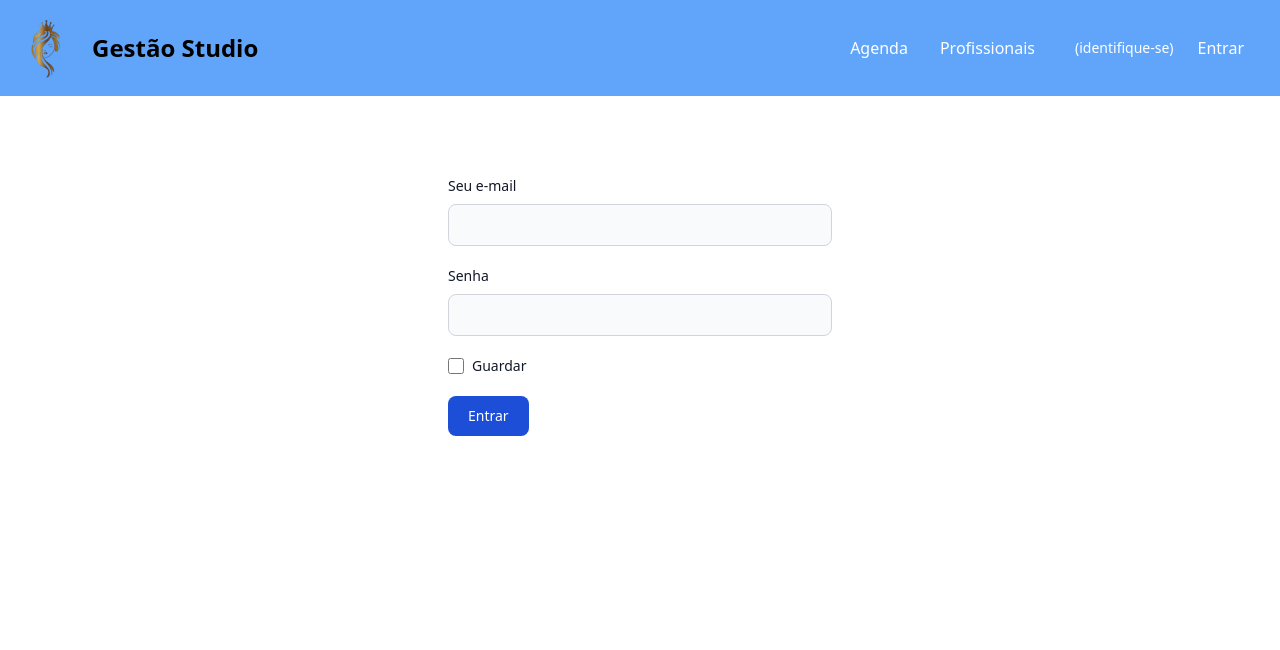
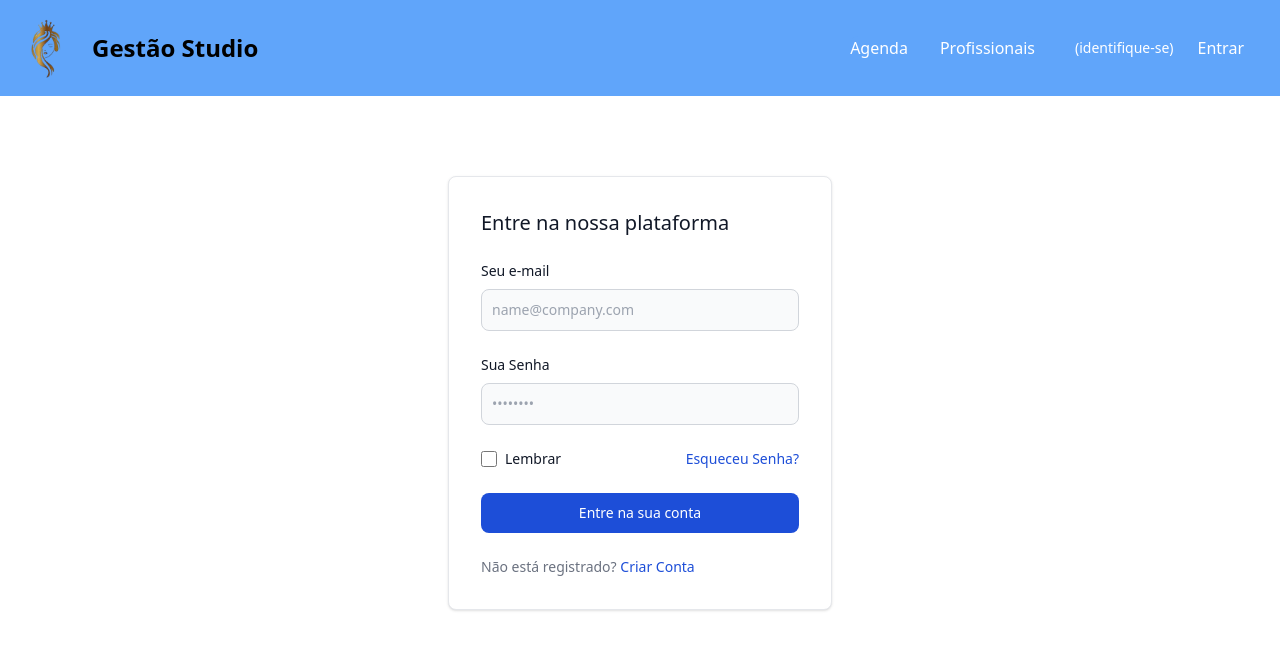
Before and after one commit to williamvellozodeavila/Projeto_Integrador, a Next.js app in the folder gs_cliente/: page /login in a window 1280 px wide. Shown: the top 650 px of the page. Built offline with nearby package versions, Linux system fonts and the light colour scheme.

Commit message:
Alterações em Login

```diff
--- a/gs_cliente/src/app/login/page.tsx
+++ b/gs_cliente/src/app/login/page.tsx
@@ -1,31 +1,35 @@
 export default function Login () {
     return (
 
-        <form className="mt-20 max-w-sm mx-auto">
-            <div className="mb-5">
-                <label htmlFor="email" className="block mb-2 text-sm font-medium text-gray-900 dark:text-white">
-                    Seu e-mail
-                </label>
-                <input type="email" id="email" className="bg-gray-50 border border-gray-300 text-gray-900 text-sm rounded-lg focus:ring-blue-500 focus:border-blue-500 block w-full p-2.5 dark:bg-gray-700 dark:border-gray-600 dark:placeholder-gray-400 dark:text-white dark:focus:ring-blue-500 dark:focus:border-blue-500" required />
-            </div>
-            <div className="mb-5">
-                <label htmlFor="password" className="block mb-2 text-sm font-medium text-gray-900 dark:text-white">
-                    Senha
-                </label>
-                <input type="password" id="password" className="bg-gray-50 border border-gray-300 text-gray-900 text-sm rounded-lg focus:ring-blue-500 focus:border-blue-500 block w-full p-2.5 dark:bg-gray-700 dark:border-gray-600 dark:placeholder-gray-400 dark:text-white dark:focus:ring-blue-500 dark:focus:border-blue-500" required />
-            </div>
-            <div className="flex items-start mb-5">
-                <div className="flex items-center h-5">
-                    <input id="remember" type="checkbox" value="" className="w-4 h-4 border border-gray-300 rounded bg-gray-50 focus:ring-3 focus:ring-blue-300 dark:bg-gray-700 dark:border-gray-600 dark:focus:ring-blue-600 dark:ring-offset-gray-800 dark:focus:ring-offset-gray-800" required />
+
+
+        <div className="mt-20 max-w-sm mx-auto bg-white border border-gray-200 rounded-lg shadow sm:p-6 md:p-8 dark:bg-gray-800 dark:border-gray-700">
+            <form className="space-y-6" action="#">
+                <h5 className="text-xl font-medium text-gray-900 dark:text-white">Entre na nossa plataforma</h5>
+                <div>
+                    <label htmlFor="email" className="block mb-2 text-sm font-medium text-gray-900 dark:text-white">Seu e-mail</label>
+                    <input type="email" name="email" id="email" className="bg-gray-50 border border-gray-300 text-gray-900 text-sm rounded-lg focus:ring-blue-500 focus:border-blue-500 block w-full p-2.5 dark:bg-gray-600 dark:border-gray-500 dark:placeholder-gray-400 dark:text-white" placeholder="name@company.com" required />
                 </div>
-                    <label htmlFor="remember" className="ms-2 text-sm font-medium text-gray-900 dark:text-gray-300">
-                        Guardar
-                    </label>
+                <div>
+                    <label htmlFor="password" className="block mb-2 text-sm font-medium text-gray-900 dark:text-white">Sua Senha</label>
+                    <input type="password" name="password" id="password" placeholder="••••••••" className="bg-gray-50 border border-gray-300 text-gray-900 text-sm rounded-lg focus:ring-blue-500 focus:border-blue-500 block w-full p-2.5 dark:bg-gray-600 dark:border-gray-500 dark:placeholder-gray-400 dark:text-white" required />
                 </div>
-                    <button type="submit" className="text-white bg-blue-700 hover:bg-blue-800 focus:ring-4 focus:outline-none focus:ring-blue-300 font-medium rounded-lg text-sm w-full sm:w-auto px-5 py-2.5 text-center dark:bg-blue-600 dark:hover:bg-blue-700 dark:focus:ring-blue-800">
-                        Entrar
-                    </button>
-        </form>
+                <div className="flex items-start">
+                    <div className="flex items-start">
+                        <div className="flex items-center h-5">
+                            <input id="remember" type="checkbox" value="" className="w-4 h-4 border border-gray-300 rounded bg-gray-50 focus:ring-3 focus:ring-blue-300 dark:bg-gray-700 dark:border-gray-600 dark:focus:ring-blue-600 dark:ring-offset-gray-800 dark:focus:ring-offset-gray-800" required />
+                        </div>
+                        <label htmlFor="remember" className="ms-2 text-sm font-medium text-gray-900 dark:text-gray-300">Lembrar</label>
+                    </div>
+                    <a href="#" className="ms-auto text-sm text-blue-700 hover:underline dark:text-blue-500">Esqueceu Senha?</a>
+                </div>
+                <button type="submit" className="w-full text-white bg-blue-700 hover:bg-blue-800 focus:ring-4 focus:outline-none focus:ring-blue-300 font-medium rounded-lg text-sm px-5 py-2.5 text-center dark:bg-blue-600 dark:hover:bg-blue-700 dark:focus:ring-blue-800">Entre na sua conta</button>
+                <div className="text-sm font-medium text-gray-500 dark:text-gray-300">
+                Não está registrado? <a href="#" className="text-blue-700 hover:underline dark:text-blue-500">Criar Conta</a>
+                </div>
+            </form>
+        </div>
+
 
     )
 }
--- a/gs_cliente/src/app/page.tsx
+++ b/gs_cliente/src/app/page.tsx
@@ -6,8 +6,11 @@ export default function Home() {
      <main>
         <InputPesquisa />
 
-        <section className="max-w-screen-xl mx-auto">
-          <h1 className="mb-5 mt-3 text-3xl font-extrabold leading-none tracking-tight text-gray-900 md:text-3xl lg:text-4xl dark:text-white">Serviços <span className="underline underline-offset-3 decoration-8 decoration-blue-400 dark:decoration-blue-600">em Destaque</span></h1>
+        <section className="mt-5 mb-5 max-w-screen-xl mx-auto">
+          <div className="flex flex-row items-center justify-between pb-10">
+            <h1 className="text-3xl font-extrabold leading-none tracking-tight text-gray-900 md:text-3xl lg:text-4xl dark:text-white">Serviços <span className="underline underline-offset-3 decoration-8 decoration-blue-400 dark:decoration-blue-600">em Destaque</span></h1>
+            <button type="button" className="text-white bg-blue-700 hover:bg-blue-800 focus:ring-4 focus:ring-blue-300 font-medium rounded-lg text-sm px-5 py-2.5 me-2 mb-2 dark:bg-blue-600 dark:hover:bg-blue-700 focus:outline-none dark:focus:ring-blue-800">+ Novo Agendamento</button>
+          </div>
 
           <div className="grid grid-cols-1 sm:grid-cols-2 md:grid-cols-3 gap-3">
 
```
Also changed, not shown: 1 other file (tests, documents, lock files or other folders).
